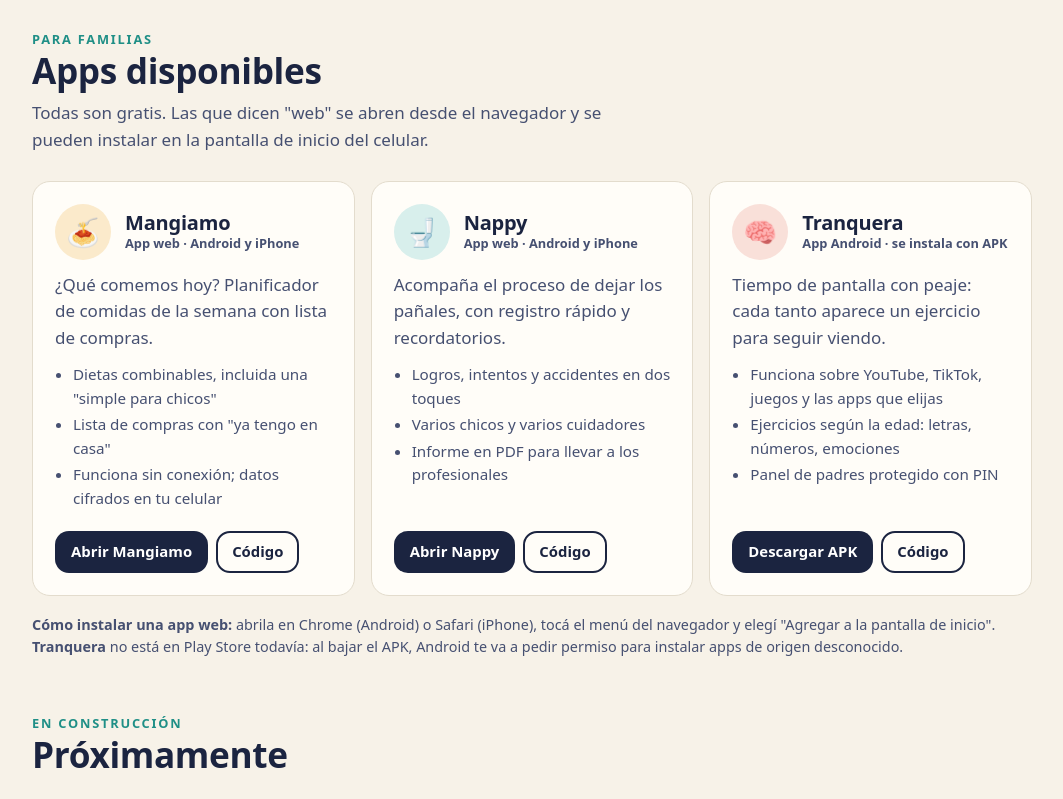
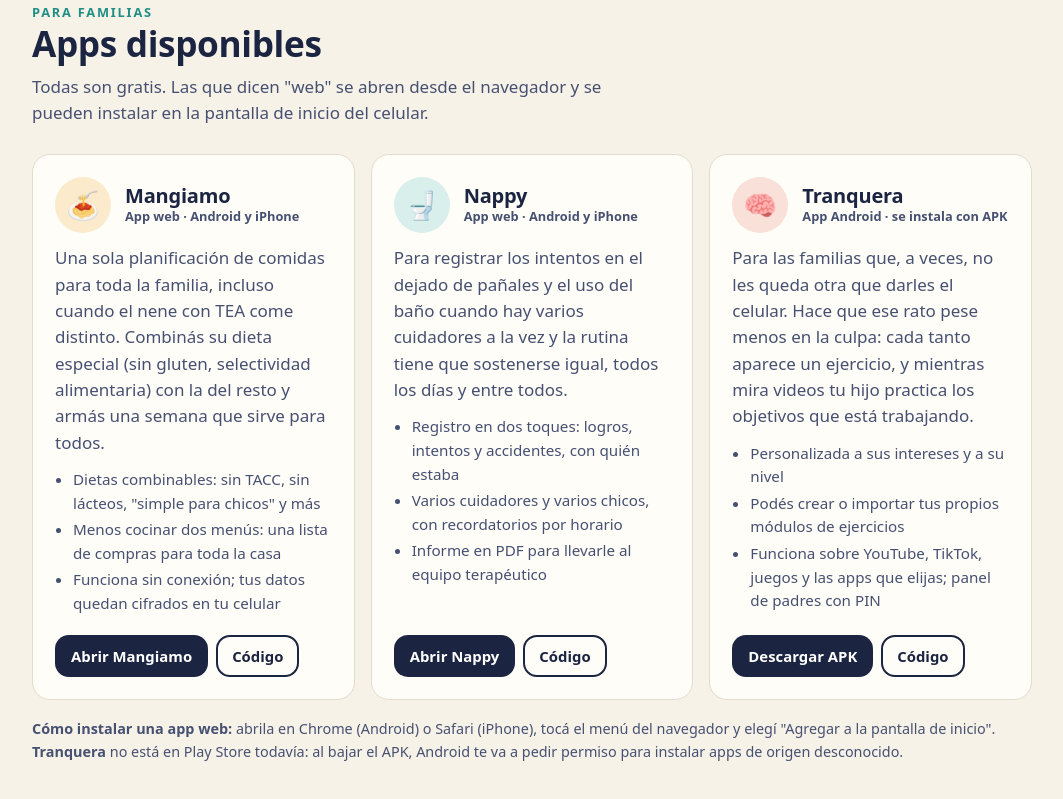
Before and after one commit to AbelG88/Orbita-tea, a plain HTML site: page index.html in a window 1280 px wide. Shown: the part 1427-2226 px from the top of the page, without its empty margins (108-1171 px from the left). Drawn offline with Linux system fonts and the light colour scheme; no server answers.

Commit message:
Mejora las descripciones de Mangiamo, Tranquera y Nappy
Co-Authored-By: Claude Sonnet 5.5 <noreply@anthropic.com>
Claude-Session: https://claude.ai/code/session_013L3XiV7UsyvQraHaj1yPVs

```diff
--- a/index.html
+++ b/index.html
@@ -159,7 +159,7 @@ footer p+p{margin-top:8px}
     <div>
       <p class="eyebrow">Apps para familias con autismo</p>
       <h1>Herramientas chicas para <em>el día a día</em> de tu familia.</h1>
-      <p class="sub">Apps gratuitas, sin publicidad y sin cuentas, hechas por un papá para resolver cosas concretas de la crianza de un nene con TEA: qué comemos, dejar los pañales, el tiempo de pantalla.</p>
+      <p class="sub">Apps gratuitas, sin publicidad y sin cuentas, hechas por un papá para resolver cosas concretas de la crianza de un nene con TEA: qué comemos, dejar los pañales, el rato de pantalla.</p>
       <div class="cta">
         <a class="btn primary" href="#apps">Ver las apps</a>
         <a class="btn ghost" href="#novedades">Novedades sobre autismo</a>
@@ -225,11 +225,11 @@ footer p+p{margin-top:8px}
           <div class="planet p-sun" aria-hidden="true">🍝</div>
           <div><h3>Mangiamo</h3><p class="kind">App web · Android y iPhone</p></div>
         </div>
-        <p class="desc">¿Qué comemos hoy? Planificador de comidas de la semana con lista de compras.</p>
+        <p class="desc">Una sola planificación de comidas para toda la familia, incluso cuando el nene con TEA come distinto. Combinás su dieta especial (sin gluten, selectividad alimentaria) con la del resto y armás una semana que sirve para todos.</p>
         <ul>
-          <li>Dietas combinables, incluida una "simple para chicos"</li>
-          <li>Lista de compras con "ya tengo en casa"</li>
-          <li>Funciona sin conexión; datos cifrados en tu celular</li>
+          <li>Dietas combinables: sin TACC, sin lácteos, "simple para chicos" y más</li>
+          <li>Menos cocinar dos menús: una lista de compras para toda la casa</li>
+          <li>Funciona sin conexión; tus datos quedan cifrados en tu celular</li>
         </ul>
         <div class="acciones">
           <a class="btn dark small" href="https://abelg88.github.io/mangiamo/" target="_blank" rel="noopener">Abrir Mangiamo</a>
@@ -242,11 +242,11 @@ footer p+p{margin-top:8px}
           <div class="planet p-teal" aria-hidden="true">🚽</div>
           <div><h3>Nappy</h3><p class="kind">App web · Android y iPhone</p></div>
         </div>
-        <p class="desc">Acompaña el proceso de dejar los pañales, con registro rápido y recordatorios.</p>
+        <p class="desc">Para registrar los intentos en el dejado de pañales y el uso del baño cuando hay varios cuidadores a la vez y la rutina tiene que sostenerse igual, todos los días y entre todos.</p>
         <ul>
-          <li>Logros, intentos y accidentes en dos toques</li>
-          <li>Varios chicos y varios cuidadores</li>
-          <li>Informe en PDF para llevar a los profesionales</li>
+          <li>Registro en dos toques: logros, intentos y accidentes, con quién estaba</li>
+          <li>Varios cuidadores y varios chicos, con recordatorios por horario</li>
+          <li>Informe en PDF para llevarle al equipo terapéutico</li>
         </ul>
         <div class="acciones">
           <a class="btn dark small" href="https://abelg88.github.io/Nappy/" target="_blank" rel="noopener">Abrir Nappy</a>
@@ -259,11 +259,11 @@ footer p+p{margin-top:8px}
           <div class="planet p-coral" aria-hidden="true">🧠</div>
           <div><h3>Tranquera</h3><p class="kind">App Android · se instala con APK</p></div>
         </div>
-        <p class="desc">Tiempo de pantalla con peaje: cada tanto aparece un ejercicio para seguir viendo.</p>
+        <p class="desc">Para las familias que, a veces, no les queda otra que darles el celular. Hace que ese rato pese menos en la culpa: cada tanto aparece un ejercicio, y mientras mira videos tu hijo practica los objetivos que está trabajando.</p>
         <ul>
-          <li>Funciona sobre YouTube, TikTok, juegos y las apps que elijas</li>
-          <li>Ejercicios según la edad: letras, números, emociones</li>
-          <li>Panel de padres protegido con PIN</li>
+          <li>Personalizada a sus intereses y a su nivel</li>
+          <li>Podés crear o importar tus propios módulos de ejercicios</li>
+          <li>Funciona sobre YouTube, TikTok, juegos y las apps que elijas; panel de padres con PIN</li>
         </ul>
         <div class="acciones">
           <a class="btn dark small" href="https://github.com/AbelG88/tolltube/releases/latest" target="_blank" rel="noopener">Descargar APK</a>
```
